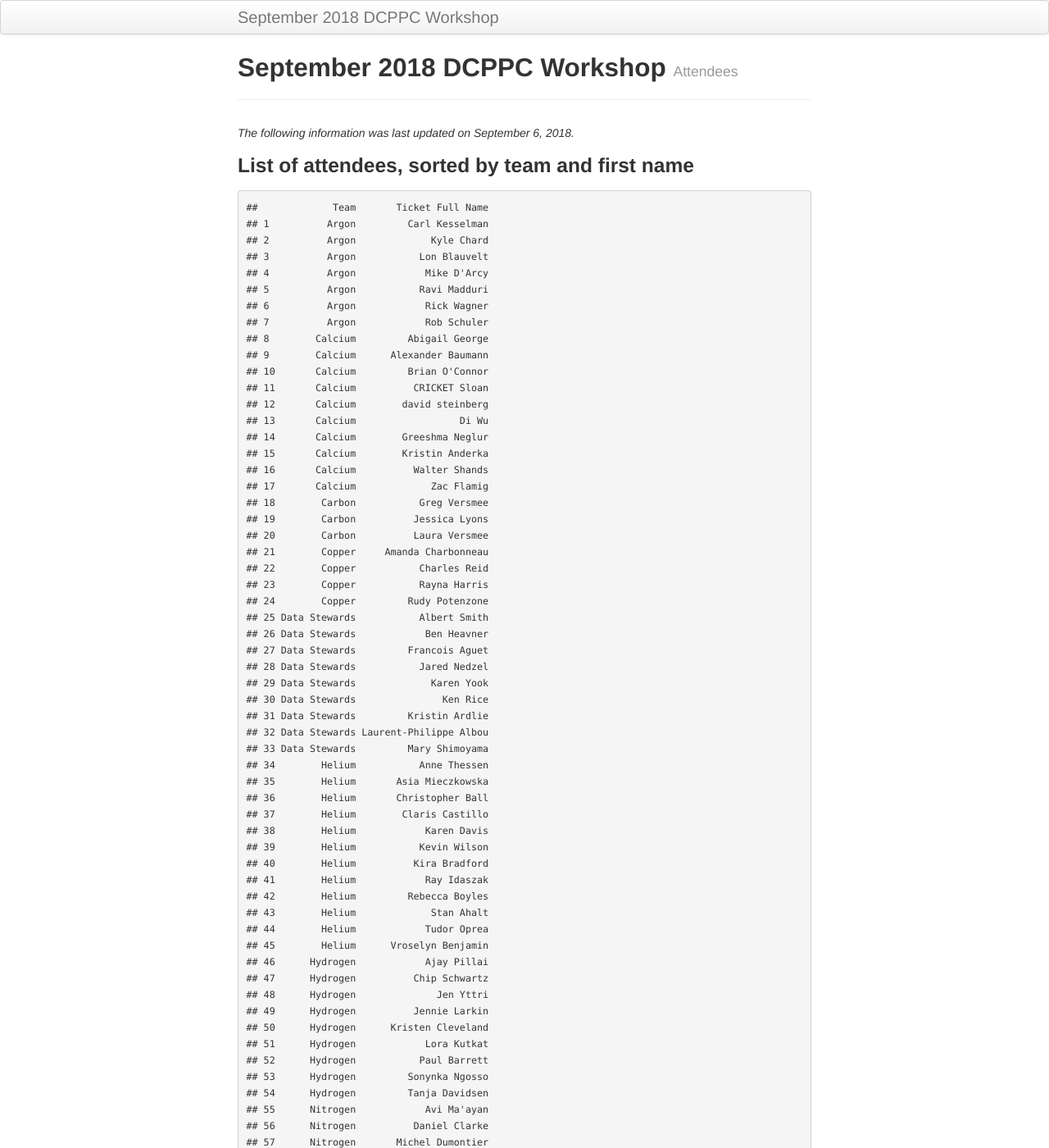
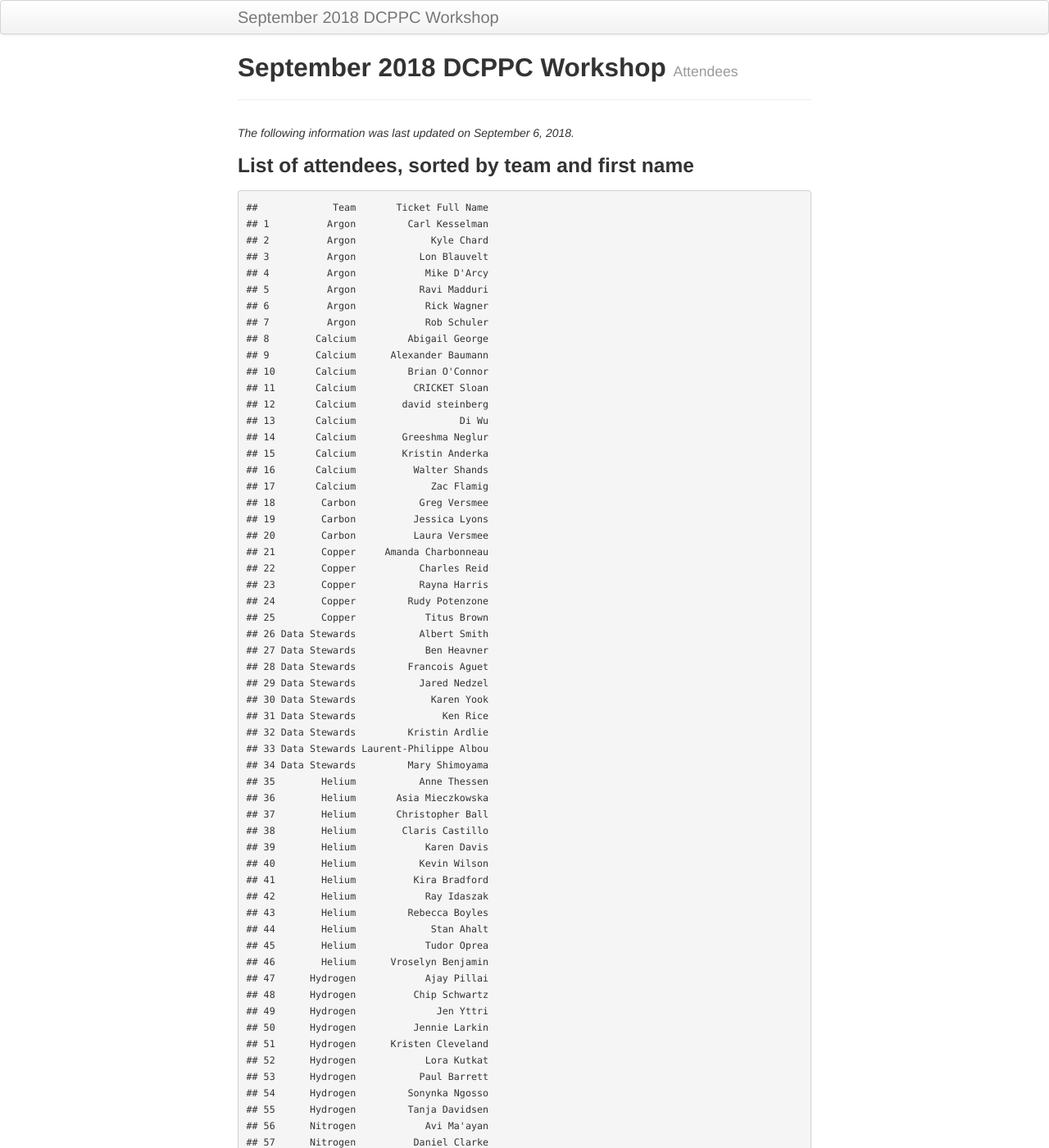
Before and after one commit to dcppc/2018-september-workshop, a Jekyll site: the page built from docs/attendees.md, in a window 1280 px wide and 1400 px high. Shown: the whole window at 82% size. Built offline with Jekyll 4.4.1, drawn with Linux system fonts in a browser that asks for light colours; some of the changed text lies outside the part shown.

Commit message:
update attendees

```diff
--- a/docs/attendees.md
+++ b/docs/attendees.md
@@ -4,7 +4,6 @@ title: September 2018 DCPPC Workshop
 tagline: Attendees
 
 ---
-
 *The following information was last updated on September 6, 2018.*
 
 ### List of attendees, sorted by team and first name
@@ -34,56 +33,57 @@ tagline: Attendees
     ## 22        Copper           Charles Reid
     ## 23        Copper           Rayna Harris
     ## 24        Copper         Rudy Potenzone
-    ## 25 Data Stewards           Albert Smith
-    ## 26 Data Stewards            Ben Heavner
-    ## 27 Data Stewards         Francois Aguet
-    ## 28 Data Stewards           Jared Nedzel
-    ## 29 Data Stewards             Karen Yook
-    ## 30 Data Stewards               Ken Rice
-    ## 31 Data Stewards         Kristin Ardlie
-    ## 32 Data Stewards Laurent-Philippe Albou
-    ## 33 Data Stewards         Mary Shimoyama
-    ## 34        Helium           Anne Thessen
-    ## 35        Helium       Asia Mieczkowska
-    ## 36        Helium       Christopher Ball
-    ## 37        Helium        Claris Castillo
-    ## 38        Helium            Karen Davis
-    ## 39        Helium           Kevin Wilson
-    ## 40        Helium          Kira Bradford
-    ## 41        Helium            Ray Idaszak
-    ## 42        Helium         Rebecca Boyles
-    ## 43        Helium             Stan Ahalt
-    ## 44        Helium            Tudor Oprea
-    ## 45        Helium      Vroselyn Benjamin
-    ## 46      Hydrogen            Ajay Pillai
-    ## 47      Hydrogen          Chip Schwartz
-    ## 48      Hydrogen              Jen Yttri
-    ## 49      Hydrogen          Jennie Larkin
-    ## 50      Hydrogen      Kristen Cleveland
-    ## 51      Hydrogen            Lora Kutkat
-    ## 52      Hydrogen           Paul Barrett
-    ## 53      Hydrogen         Sonynka Ngosso
-    ## 54      Hydrogen         Tanja Davidsen
-    ## 55      Nitrogen            Avi Ma'ayan
-    ## 56      Nitrogen          Daniel Clarke
-    ## 57      Nitrogen       Michel Dumontier
-    ## 58      Nitrogen         Sherry Jenkins
-    ## 59        Oxygen    Lucila Ohno-Machado
-    ## 60    Phosphorus             Bob Carter
-    ## 61    Phosphorus            Kemi Ifeonu
-    ## 62    Phosphorus       Suvarna Nadendla
-    ## 63        Sodium         Julian Gautier
-    ## 64        Sodium Manuel Bernal Llinares
-    ## 65        Sodium           Max Levinson
-    ## 66        Sodium           Merce Crosas
-    ## 67        Sodium              Tim Clark
-    ## 68         Xenon            Alison Leaf
-    ## 69         Xenon         Anita de Waard
-    ## 70         Xenon Brandi Davis-Dusenbery
-    ## 71         Xenon          Ian Broadhead
-    ## 72         Xenon  Marina Soares e Silva
-    ## 73         Xenon             Mia Nastic
-    ## 74         Xenon         Saiju Pyarajan
+    ## 25        Copper            Titus Brown
+    ## 26 Data Stewards           Albert Smith
+    ## 27 Data Stewards            Ben Heavner
+    ## 28 Data Stewards         Francois Aguet
+    ## 29 Data Stewards           Jared Nedzel
+    ## 30 Data Stewards             Karen Yook
+    ## 31 Data Stewards               Ken Rice
+    ## 32 Data Stewards         Kristin Ardlie
+    ## 33 Data Stewards Laurent-Philippe Albou
+    ## 34 Data Stewards         Mary Shimoyama
+    ## 35        Helium           Anne Thessen
+    ## 36        Helium       Asia Mieczkowska
+    ## 37        Helium       Christopher Ball
+    ## 38        Helium        Claris Castillo
+    ## 39        Helium            Karen Davis
+    ## 40        Helium           Kevin Wilson
+    ## 41        Helium          Kira Bradford
+    ## 42        Helium            Ray Idaszak
+    ## 43        Helium         Rebecca Boyles
+    ## 44        Helium             Stan Ahalt
+    ## 45        Helium            Tudor Oprea
+    ## 46        Helium      Vroselyn Benjamin
+    ## 47      Hydrogen            Ajay Pillai
+    ## 48      Hydrogen          Chip Schwartz
+    ## 49      Hydrogen              Jen Yttri
+    ## 50      Hydrogen          Jennie Larkin
+    ## 51      Hydrogen      Kristen Cleveland
+    ## 52      Hydrogen            Lora Kutkat
+    ## 53      Hydrogen           Paul Barrett
+    ## 54      Hydrogen         Sonynka Ngosso
+    ## 55      Hydrogen         Tanja Davidsen
+    ## 56      Nitrogen            Avi Ma'ayan
+    ## 57      Nitrogen          Daniel Clarke
+    ## 58      Nitrogen       Michel Dumontier
+    ## 59      Nitrogen         Sherry Jenkins
+    ## 60        Oxygen    Lucila Ohno-Machado
+    ## 61    Phosphorus             Bob Carter
+    ## 62    Phosphorus            Kemi Ifeonu
+    ## 63    Phosphorus       Suvarna Nadendla
+    ## 64        Sodium         Julian Gautier
+    ## 65        Sodium Manuel Bernal Llinares
+    ## 66        Sodium           Max Levinson
+    ## 67        Sodium           Merce Crosas
+    ## 68        Sodium              Tim Clark
+    ## 69         Xenon            Alison Leaf
+    ## 70         Xenon         Anita de Waard
+    ## 71         Xenon Brandi Davis-Dusenbery
+    ## 72         Xenon          Ian Broadhead
+    ## 73         Xenon  Marina Soares e Silva
+    ## 74         Xenon             Mia Nastic
+    ## 75         Xenon         Saiju Pyarajan
 
 ### Overview of particpants per team
 
```
Also changed, not shown: other parts of docs/attendees.md (+1 -1 lines).
